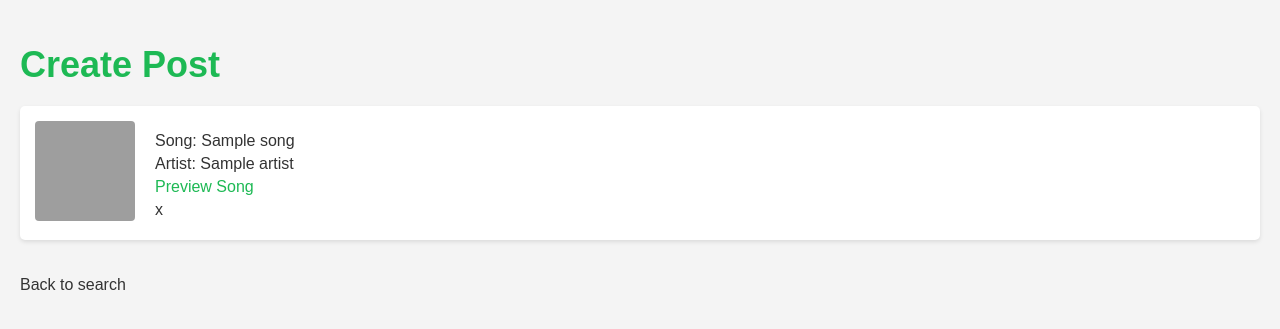
After one commit to sweg3302-tune-town/tune-town, a Flask app: template templates/search_results.html in a window 1280 px wide. The commit adds this page. Shown: the top 329 px of the page. Run offline with Flask 3, Linux system fonts and the light colour scheme; the template is opened without the code that fills it: most values are stand-ins (such as "Sample title", 1, 10 or a date in 2020); grey boxes are pictures that could not be loaded.

Commit message:
search songs and minor html

```diff
--- a/app.py
+++ b/app.py
@@ -3,7 +3,6 @@ import os
 from flask import Flask, redirect, session, request, render_template, make_response
 import spotipy
 from spotipy.oauth2 import SpotifyOAuth
-import PySimpleGUI as sg
 
 load_dotenv()
 
@@ -29,6 +28,22 @@ def htmlForLoginButton():
     htmlLoginButton = "<a href='" + auth_url + "'>Login to Spotify</a>"
     return htmlLoginButton
 
+def getManySongData(songs):
+    names = []
+    pics = []
+    artists = []
+    previews = []
+    for song in songs:
+        names.append(song['name'])
+        previews.append(song['preview_url'])
+        for artist in song['artists']:
+            artists.append(artist['name'])
+            break # this makes sure only the first artist is appended
+        cover_art_url = song['album']['images'][0]['url'] if len(song['album']['images']) > 0 else None
+        pics.append(cover_art_url)
+    songData = zip(pics, names, artists, previews)
+    return songData
+
 # --- routes ---
 @app.route('/')
 def index():
@@ -48,18 +63,8 @@ def index():
     pfp = user_profile['images'][0]['url'] if user_profile['images'] else ''
     id = user_profile['id']
 
-    topSongs = sp.current_user_top_tracks(limit=6)
-    names = []
-    pics = []
-    previews = []
-    for song in topSongs['items']:
-        names.append(song['name'])
-        previews.append(song['preview_url'])
-        album_id = song['album']['id']
-        album_info = sp.album(album_id)
-        cover_art_url = album_info['images'][0]['url'] if len(album_info['images']) > 0 else None
-        pics.append(cover_art_url)
-    songData = zip(pics, names, previews)
+    topSongs = sp.current_user_top_tracks(limit=6)['items']
+    songData = getManySongData(topSongs)
 
     return render_template('profile.html', username=username, pfp=pfp, id=id, songData=songData)
 
@@ -77,41 +82,31 @@ def logout():
     session.clear()
     return render_template('logout.html')
 
-@app.route('/home')
-def home():
-    return render_template('home.html')
+@app.route('/feed')
+def feed():
+    sp = spotipy.Spotify(auth=session['spotify_token_info']['access_token'])
+    top_tracks = sp.current_user_top_tracks(limit=5, time_range='medium_term')
+    top_track_ids = [track['id'] for track in top_tracks['items']]
 
-def search_song(client):
-    """
-    Use the Spotify client to search for a song and retrieve the list of results
-    """
-    search_query = sg.popup_get_text(
-        'Enter the name of the song you want to search:')
-    results = client.search(search_query, type='track', limit=10)
-    tracks = results['tracks']['items']
-    return [
-        f"{track['name']} by {track['artists'][0]['name']} - {track['id']}"
-        for track in tracks
-    ]
+    recommendations = sp.recommendations(seed_tracks=top_track_ids, limit=10)['tracks']
+    songData = getManySongData(recommendations)
 
+    return render_template('feed.html', songData=songData)
 
-sp.search()
-def display_song_features(client, track_id):
-    """
-    Use the Spotify client to retrieve the features of the selected song
-    """
-    features = client.audio_features(track_id)
-    sg.popup_scrolled(
-        f"Track ID: {track_id}\n"
-        f"Acousticness: {features[0]['acousticness']}\n"
-        f"Danceability: {features[0]['danceability']}\n"
-        f"Energy: {features[0]['energy']}\n"
-        f"Instrumentalness: {features[0]['instrumentalness']}\n"
-        f"Liveness: {features[0]['liveness']}\n"
-        f"Loudness: {features[0]['loudness']}\n"
-        f"Speechiness: {features[0]['speechiness']}\n"
-        f"Tempo: {features[0]['tempo']}\n"
-        f"Valence: {features[0]['valence']}\n")
+@app.route('/search', methods=['GET', 'POST'])
+def search():
+    if request.method == "POST":
+        search_query = request.form.get('search_query')
+        if not search_query:
+            return redirect('/search')
+
+        sp = spotipy.Spotify(auth=session['spotify_token_info']['access_token'])
+        results = sp.search(q = search_query, limit = 10, type = 'track')
+        songData = getManySongData(results['tracks']['items'])
+
+        return render_template('search_results.html', songData=songData)
+
+    return render_template('search.html')
 
 if __name__ == '__main__':
     app.run(port=5000, debug=True)
--- /dev/null
+++ b/templates/search_results.html
@@ -0,0 +1,123 @@
+<!DOCTYPE html>
+<html lang="en">
+<head>
+    <meta charset="UTF-8">
+    <title>Search Results</title>
+    <style>
+        body {
+            font-family: 'Arial', sans-serif;
+            background-color: #f4f4f4;
+            color: #333;
+            margin: 0;
+            padding: 20px;
+        }
+
+        h1 {
+            font-size: 36px;
+            margin-bottom: 20px;
+            color: #1DB954;
+        }
+
+        ul {
+            list-style-type: none;
+            padding: 0;
+        }
+
+        li {
+            background-color: #fff;
+            border-radius: 5px;
+            margin-bottom: 15px;
+            padding: 15px;
+            display: flex;
+            align-items: center;
+            box-shadow: 0 2px 4px rgba(0, 0, 0, 0.1);
+        }
+
+        button {
+            background: none;
+            border: none;
+            padding: 0;
+            cursor: pointer;
+            position: relative;
+        }
+
+        button img {
+            width: 100px;
+            height: 100px;
+            border-radius: 4px;
+            transition: filter 0.3s ease-in-out;
+        }
+
+        button:hover img {
+            filter: grayscale(80%);
+        }
+
+        button:hover::before {
+            content: '+';
+            font-size: 24px;
+            color: white;
+            position: absolute;
+            top: 50%;
+            left: 50%;
+            transform: translate(-50%, -50%);
+            transition: color 0.3s ease-in-out;
+        }
+
+        div {
+            margin-left: 20px;
+        }
+
+        p {
+            margin: 5px 0;
+        }
+
+        a {
+            color: #1DB954;
+            text-decoration: none;
+        }
+
+        a:hover {
+            text-decoration: underline;
+        }
+
+        a.back {
+            display: inline-block;
+            margin-top: 20px;
+            color: #333;
+            text-decoration: none;
+        }
+
+        a.back:hover {
+            text-decoration: underline;
+        }
+    </style>
+</head>
+<body>
+    <h1>Create Post</h1>
+    <ul>
+        {% for pic, name, artist, preview in songData %}
+            <li>
+                <!-- Start of form -->
+                <form action="/add_to_feed" method="post" style="display: inline;">
+                    <input type="hidden" name="song_name" value="{{ name }}">
+                    <input type="hidden" name="artist_name" value="{{ artist }}">
+                    <input type="hidden" name="preview_url" value="{{ preview }}">
+                    <input type="hidden" name="cover_art_url" value="{{ pic }}">
+                    <!-- Submit button styled as the album cover -->
+                    <button type="submit" style="background:none;border:none;padding:0;cursor:pointer;">
+                        <img src="{{ pic }}" alt="Album Art">
+                    </button>
+                </form>
+                <div>
+                    <p>Song: {{ name }}</p>
+                    <p>Artist: {{ artist }}</p>
+                    <p><a href="{{ preview }}">Preview Song</a></p>x
+                </div>
+            </li>
+        {% else %}
+            <li>No results found.</li>
+        {% endfor %}
+    </ul>
+    <a href="/search" class="back">Back to search</a>
+</body>
+</html>
```
Also changed, not shown: search.html (deleted, +0 -7 lines), templates/home.html (+70 -1 lines), templates/profile.html (+31 -32 lines), templates/search.html (added, +15 -0 lines).
